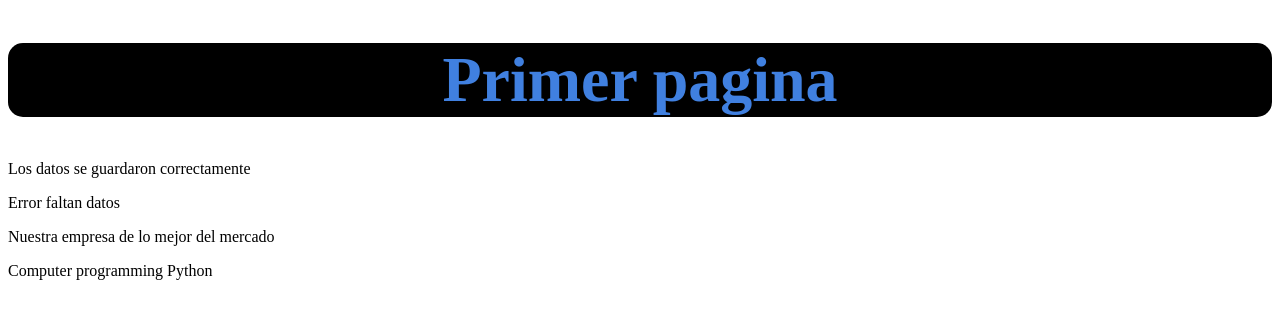
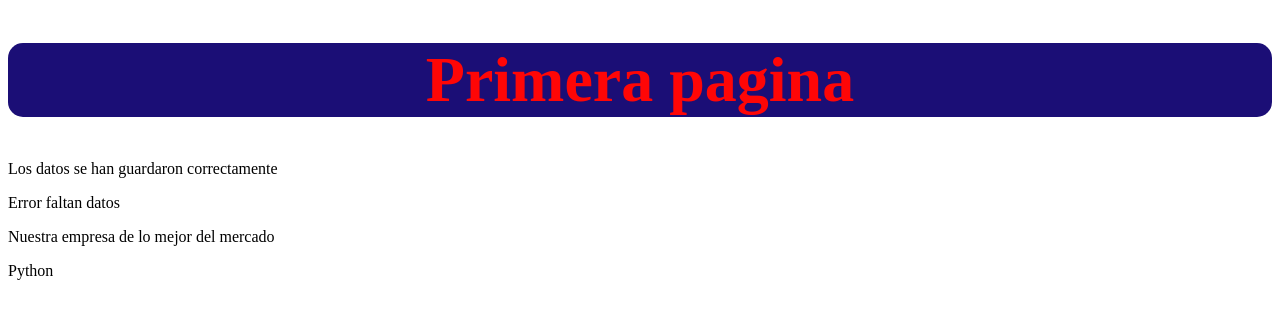
Before and after one commit to kevyn1936/Pagina-Web, a plain HTML site: page index.html in a window 1280 px wide. Drawn offline with Linux system fonts and the light colour scheme.

Commit message:
fondo morado " mejor color

```diff
--- a/index.html
+++ b/index.html
@@ -9,14 +9,14 @@
 </head>
 <body>
     <!-- ctrl espacio para ver lista -->
-    <h1 tabindex="1" style="font-size: 4rem; color:rgb(64, 128, 224); background-color:black; text-align: center; border-radius: 15px;">Primer pagina</h1>
-    <p tabindex="3" class="success">Los datos se guardaron correctamente</p>
+    <h1 tabindex="1" style="font-size: 4rem; color:rgb(255, 6, 6); background-color:rgb(27, 14, 118); text-align: center; border-radius: 15px;">Primera pagina</h1>
+    <p tabindex="3" class="success">Los datos se han guardaron correctamente</p>
     <p tabindex="6" class="error">Error faltan datos</p>
     <p tabindex="2" class="info">Nuestra empresa de lo mejor del mercado</p>
     <!-- hidden es un atributo indefinido, el orden no importa -->
     <p tabindex="4" hidden>holas</p>
     <!-- los id son como variables -->
-    <p tabindex="5" lang="en">Computer programming Python</p>
+    <p tabindex="5" lang="en">Python</p>
 
     <script src="sintaxis_basica.js"></script>
 </body>
--- a/styles.css
+++ b/styles.css
@@ -1,4 +1,4 @@
 .abc{
-    color: rgb(49, 26, 91);
+    color: rgb(255, 0, 0);
 }
 /* comentario en css */
```
Also changed, not shown: index2.html (+1 -1 lines).
